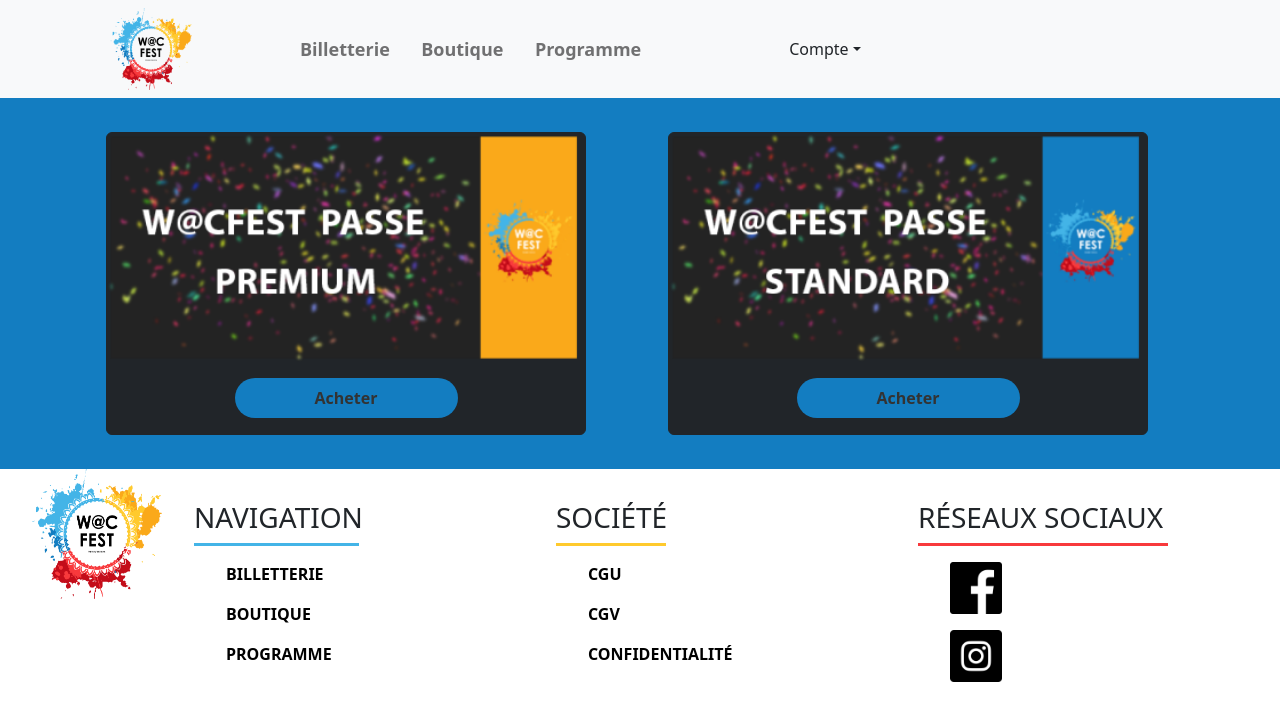
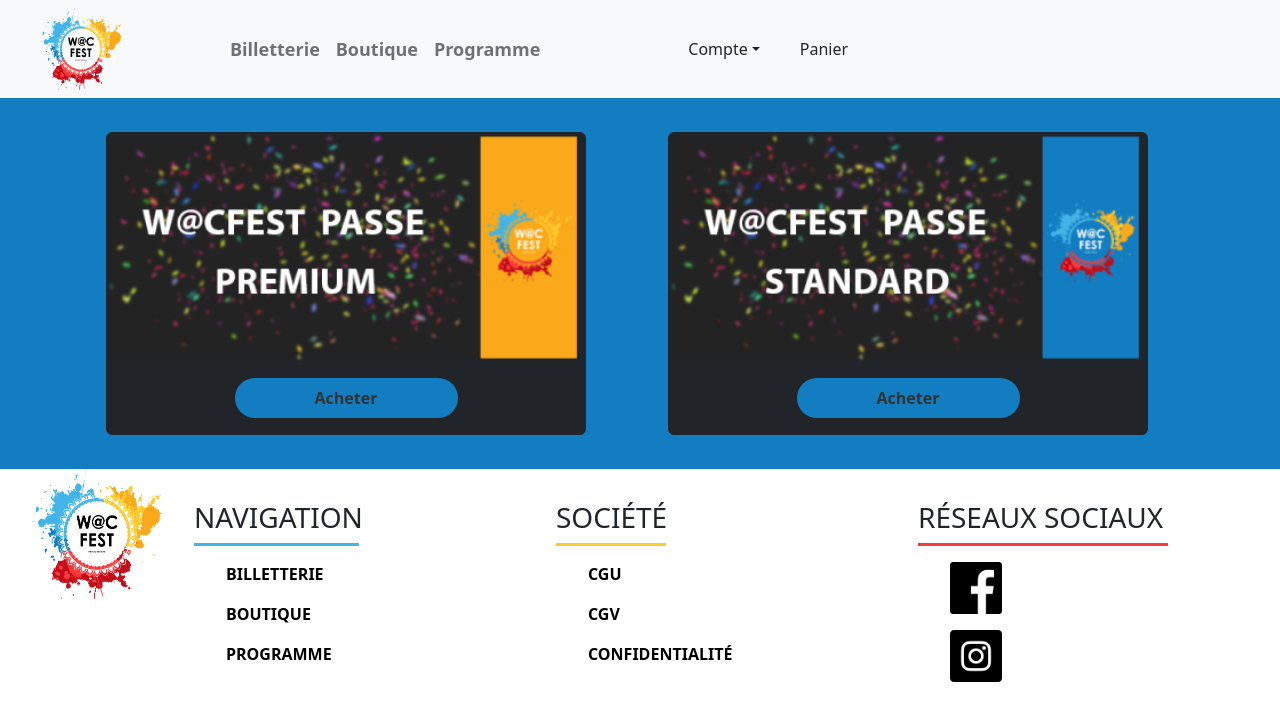
Before and after one commit to KevinJ-Dev/e-commerce-front, a React (Create React App) app in the folder wacfest_front/: page / in a window 1280 px wide. Shown: the top 720 px of the page. Built offline with nearby package versions, Linux system fonts and the light colour scheme.

Commit message:
Add btn panier

```diff
--- a/wacfest_front/src/components/Header.js
+++ b/wacfest_front/src/components/Header.js
@@ -26,30 +26,16 @@ export default function Header() {
                     <Nav.Link href="/shop">Boutique</Nav.Link>
                     <Nav.Link href="/program">Programme</Nav.Link>
                 </Nav>
-                {/*<img src={panier} width="32" height="32" onClick={() => {*/}
-                {/*    navigate('/');}}/>*/}
-
-                {/*<img src={person} width="32" height="32" onClick={() => {*/}
-                {/*    navigate('/');}}/>*/}
                 <div className="container">
-                    {/*<NavDropdown title="Compte" id="navbarScrollingDropdown">*/}
-                    {/*    <NavDropdown.Item href="/login">Connection</NavDropdown.Item>*/}
-                    {/*    <NavDropdown.Item href="/register">Inscrption</NavDropdown.Item>*/}
-                    {/*</NavDropdown>*/}
-
-                    {/*<img src={panier} width="32" height="32" onClick={() => {*/}
-                    {/*    navigate('/');}}/>*/}
-
                     <NavDropdown title="Compte" id="navbarScrollingDropdown">
                         <NavDropdown.Item href="/login">Connection</NavDropdown.Item>
                         <NavDropdown.Item href="/register">Inscrption</NavDropdown.Item>
                     </NavDropdown>
-
-
-                    {/*<img src={person} width="32" height="32" onClick={() => {*/}
-                    {/*    navigate('/');}}/>*/}
                 </div>
             </Container>
+            <div className="container">
+                <Nav.Link href="/panier">Panier</Nav.Link>
+            </div>
         </Navbar>
 
     </div>
```
